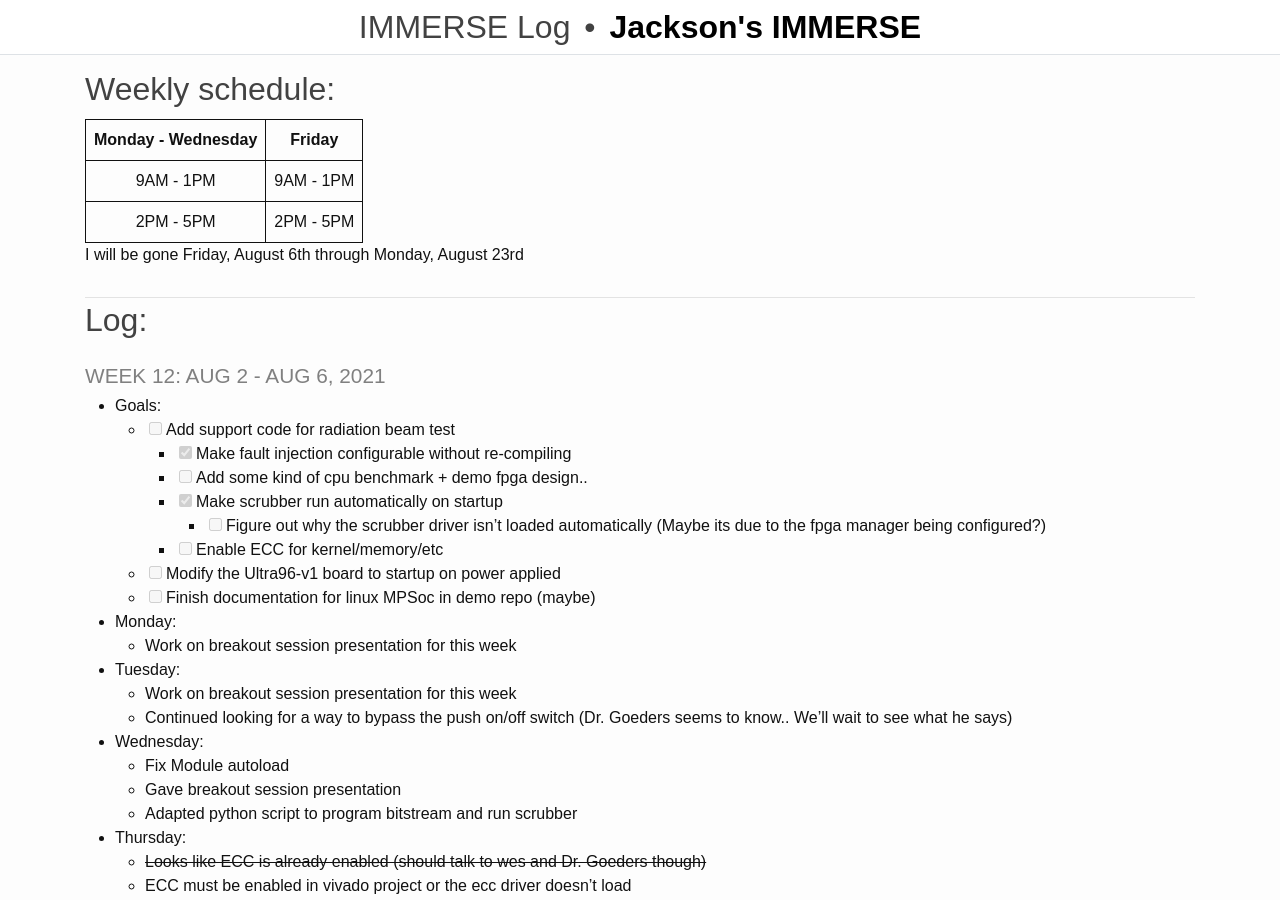
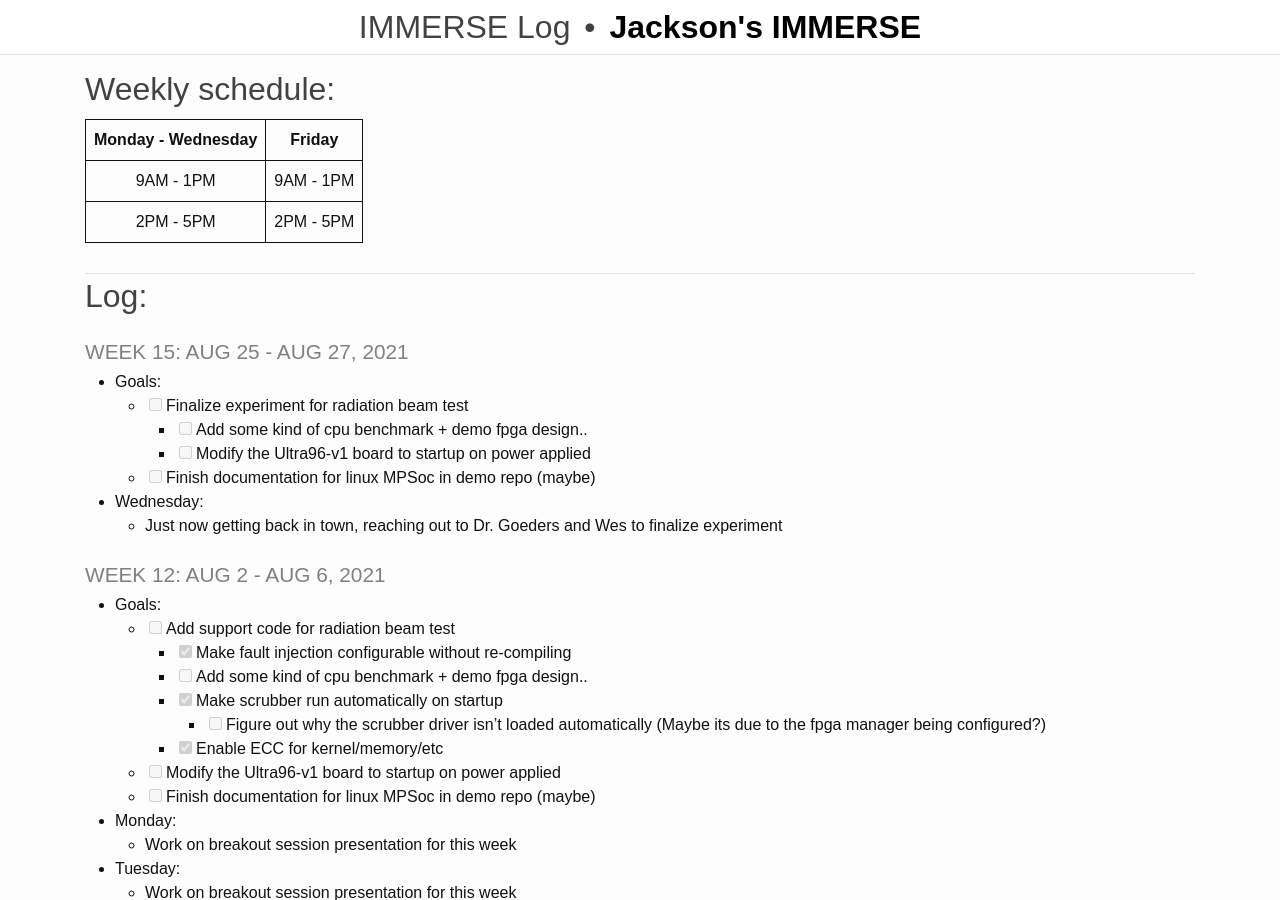
Before and after one commit to rjsmith1999/IMMERSE, a Jekyll site: the page built from _pages/log.md, in a window 1280 px wide and 900 px high. Built offline with Jekyll 4.4.1, drawn with Linux system fonts in a browser that asks for light colours.

Commit message:
Update Log

```diff
--- a/_pages/log.md
+++ b/_pages/log.md
@@ -11,10 +11,18 @@ title: IMMERSE Log
 |    2PM - 5PM        | 2PM - 5PM  |
 
 
-**I will be gone Friday, August 6th through Monday, August 23rd**
-
 -------------------
 ## Log:
+
+### Week 15: Aug 25 - Aug 27, 2021
+* **Goals**:
+  - [ ] Finalize experiment for radiation beam test
+    - [ ] Add some kind of cpu benchmark + demo fpga design..
+    - [ ] Modify the Ultra96-v1 board to startup on power applied
+  - [ ] Finish documentation for linux MPSoc in demo repo (maybe)
+
+* **Wednesday**:
+  - Just now getting back in town, reaching out to Dr. Goeders and Wes to finalize experiment
 
 ### Week 12: Aug 2 - Aug 6, 2021
 * **Goals**:
@@ -23,7 +31,7 @@ title: IMMERSE Log
     - [ ] Add some kind of cpu benchmark + demo fpga design..
     - [x] Make scrubber run automatically on startup
       - [ ] Figure out why the scrubber driver isn't loaded automatically (Maybe its due to the fpga manager being configured?)
-    - [ ] Enable ECC for kernel/memory/etc
+    - [x] Enable ECC for kernel/memory/etc
   - [ ] Modify the Ultra96-v1 board to startup on power applied
   - [ ] Finish documentation for linux MPSoc in demo repo (maybe)
 
```
